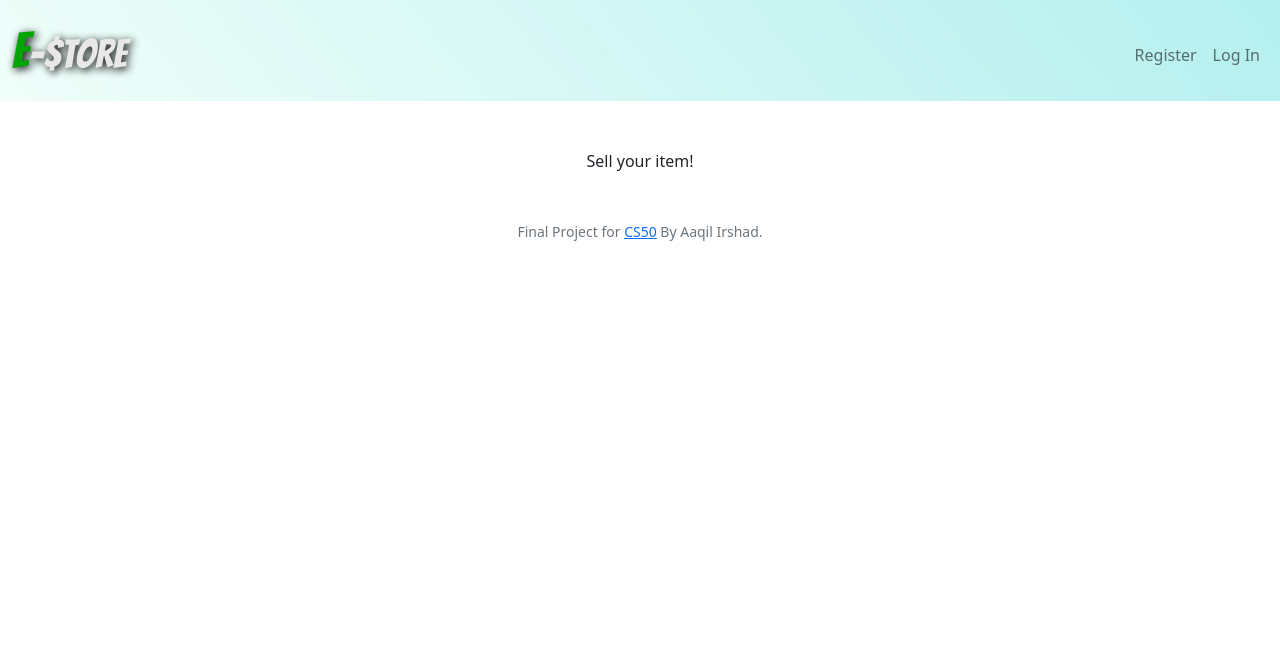
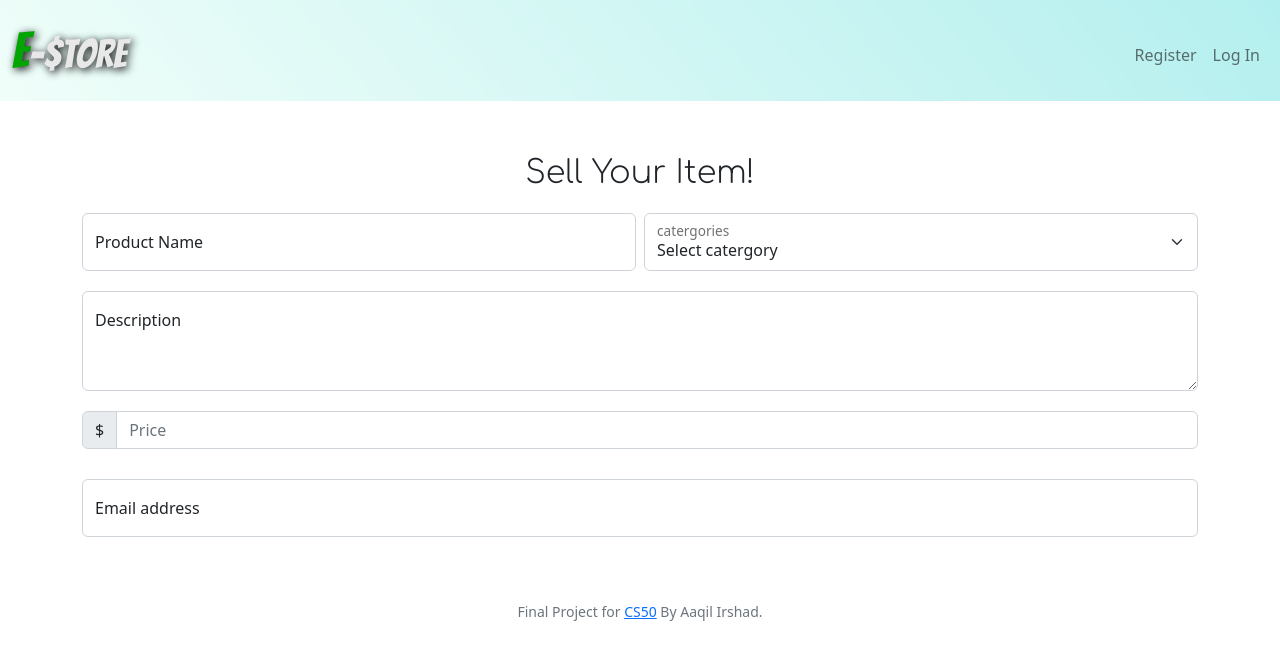
Before and after one commit to Aaqilirshad/project, a Flask app: template templates/sell.html in a window 1280 px wide. Shown: the top 660 px of the page. Run offline with Flask 2, Linux system fonts and the light colour scheme; the template is opened without the code that fills it, so the values that code supplies are empty; some libraries are stand-ins or nearby versions.

Commit message:
added inputs for sell.html

```diff
--- a/app.py
+++ b/app.py
@@ -22,6 +22,24 @@ app.jinja_env.filters["usd"] = usd
 
 db = SQL("sqlite:///shopper.db")
 
+catergories = [
+    "Automotive",
+    "Clothing & Fashion",
+    "Computers",
+    "Electronics",
+    "Entertainment & Arts",
+    "Gifts",
+    "Health & Beauty",
+    "Home & Garden",
+    "Office & Professional",
+    "Software",
+    "Sports & Outdoors",
+    "Stationaries",
+    "Travel",
+    "Other"
+
+]
+
 
 @app.after_request
 def after_request(response):
@@ -40,7 +58,7 @@ def index():
 @app.route("/sell")
 @login_required
 def sell():
-    return render_template("sell.html")
+    return render_template("sell.html", catergories=catergories)
 
 @app.route("/wishlist")
 @login_required
--- a/templates/sell.html
+++ b/templates/sell.html
@@ -3,5 +3,53 @@
 {% block title %} Sell {% endblock %}
 
 {% block main %}
-Sell your item!
+<div class="container">
+    <p style="font-size:40px; font-family: 'Comfortaa', cursive; font-size:xx-large; text-align:center;">Sell Your Item!</p>
+    <div class="row g-2">
+        <div class="col-md">
+          <div class="form-floating">
+            <input type="text" class="form-control" id="floatingInputGrid" placeholder="Product Name" name="product_name" required>
+            <label for="floatingInputGrid">Product Name</label>
+          </div>
+        </div>
+        <div class="col-md">
+          <div class="form-floating">
+            <select class="form-select" id="floatingSelectGrid" name="catergory" required>
+              <option selected disabled>Select catergory</option>
+                {% for item in catergories %}
+                <option value="{{ item }}">{{ item }}</option>
+                {% endfor %}
+            </select>
+            <label for="floatingSelectGrid">catergories</label>
+          </div>
+        </div>
+      </div>
+
+      <div class="form-floating" style="margin-top:20px;">
+        <textarea class="form-control" placeholder="Description" id="floatingTextarea2" style="height: 100px" name="description"></textarea>
+        <label for="floatingTextarea2">Description</label>
+      </div>
+
+      <div class="input-group mb-3" style="margin-top:20px;">
+        <span class="input-group-text">$</span>
+        <input type="number" class="form-control" min="0.00" max="10000.00" step="0.01" id="priceform" placeholder="Price" required>
+      </div>
+
+      <div class="form-floating mb-3" style="margin-top:30px;">
+        <input type="email" class="form-control" id="floatingInput" placeholder="name@example.com">
+        <label for="floatingInput">Email address</label>
+      </div>
+
+</div>
 {% endblock %}
+<!--<div class="mb-3">
+    <label for="exampleFormControlInput1" class="form-label" style="font-size:40px; font-family: 'Comfortaa', cursive; font-size:xx-large; ">Sell Your Item!</label>
+    <input class="form-control form-control-lg" type="text" placeholder="Product Name" aria-label=".form-control-lg example">
+  </div>
+  <div class="mb-3">
+    <select class="form-select" aria-label="Default select example">
+        <option selected>Select catergory</option>
+        {% for item in catergories %}
+        <option value="{{ item }}">{{ item }}</option>
+        {% endfor %}
+  </div>-->
```
Also changed, not shown: 2 other files.
